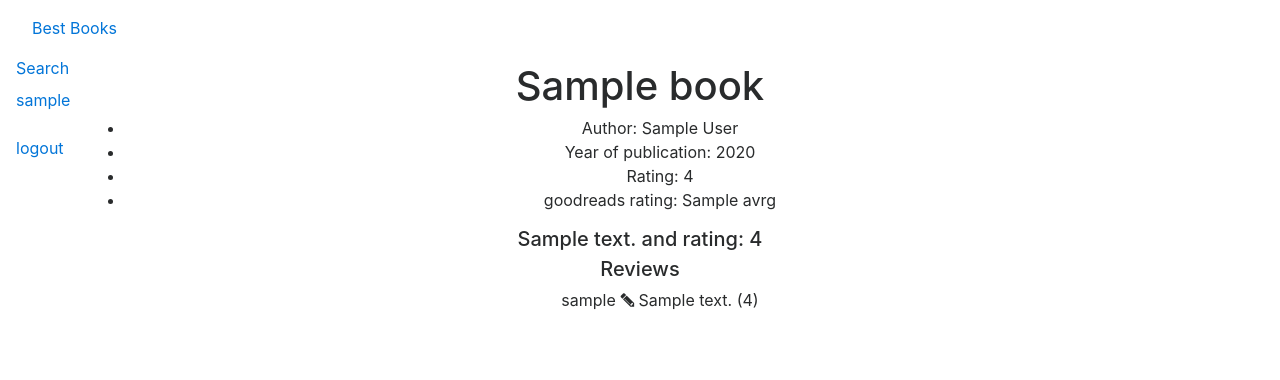
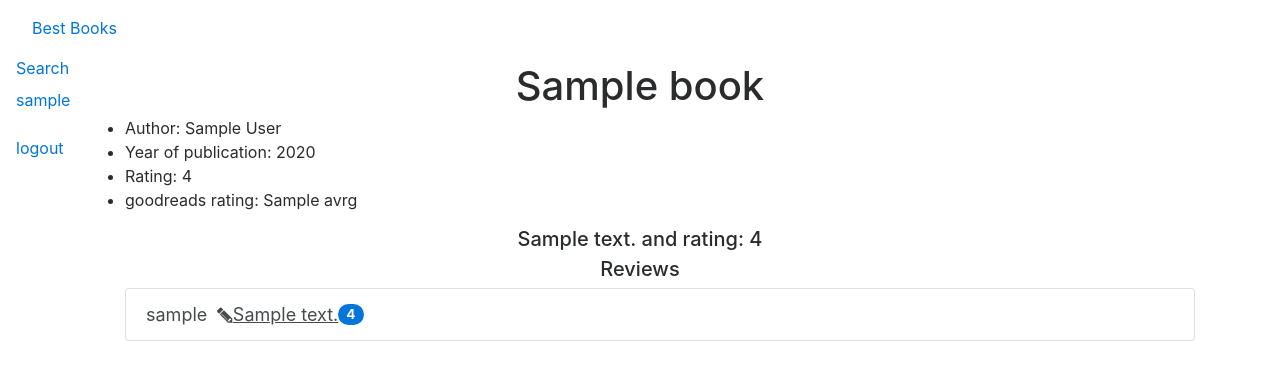
Before and after one commit to tsulemani/project1, a Flask app: template templates/book.html in a window 1280 px wide. Shown: the top 380 px of the page. Run offline with Flask 2, Linux system fonts and the light colour scheme; the visitor is signed in with stand-in values (Sample User, id 1); the template is opened without the code that fills it: most values are stand-ins (such as "Sample title", 1, 10 or a date in 2020); some libraries are stand-ins or nearby versions.

Commit message:
review look

```diff
--- a/templates/book.html
+++ b/templates/book.html
@@ -15,6 +15,9 @@
     -o-transform: rotate(270deg);
     transform: rotate(270deg);
 }
+#left { text-align: left;
+position: relative;}
+#right { item-align: right; }
   </style>
         {% endblock %}
 
@@ -22,7 +25,7 @@
 
     <h1>{{book.title}}</h1>
 
-    <ul>
+    <ul id="left" >
 
       <li>Author: {{book.author}}</li>
         <li>Year of publication: {{book.year}}</li>
@@ -57,12 +60,13 @@
     {% endif %}
     {% if "reviews" in session %}
 	<h5> Reviews </h5>
-    <ul>
+    <ul  id="left">
       {% for review in reviews %}
-
-       {{review.review_username}}
-	   <i class="fa fa-pencil" aria-hidden="true"></i> {{review.review}} ({{review.rating}})
+	  <li class="list-group-item list-group-item-action d-flex" style="font-size: 18px">
+       {{review.review_username}}    &nbsp;
+	   <i class="fa fa-pencil" aria-hidden="true"></i> <u>{{review.review}} </u><span id="right" class="badge badge-primary badge-pill">  {{review.rating}}</span>
 		<br>
+		</li>
       {% endfor %}
     </ul>
 
```
